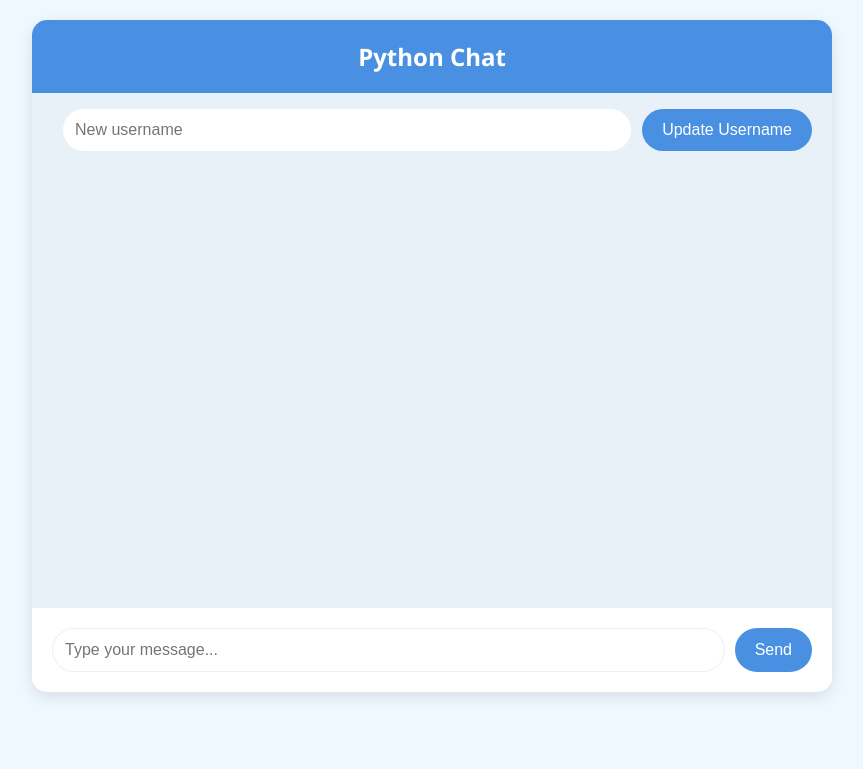
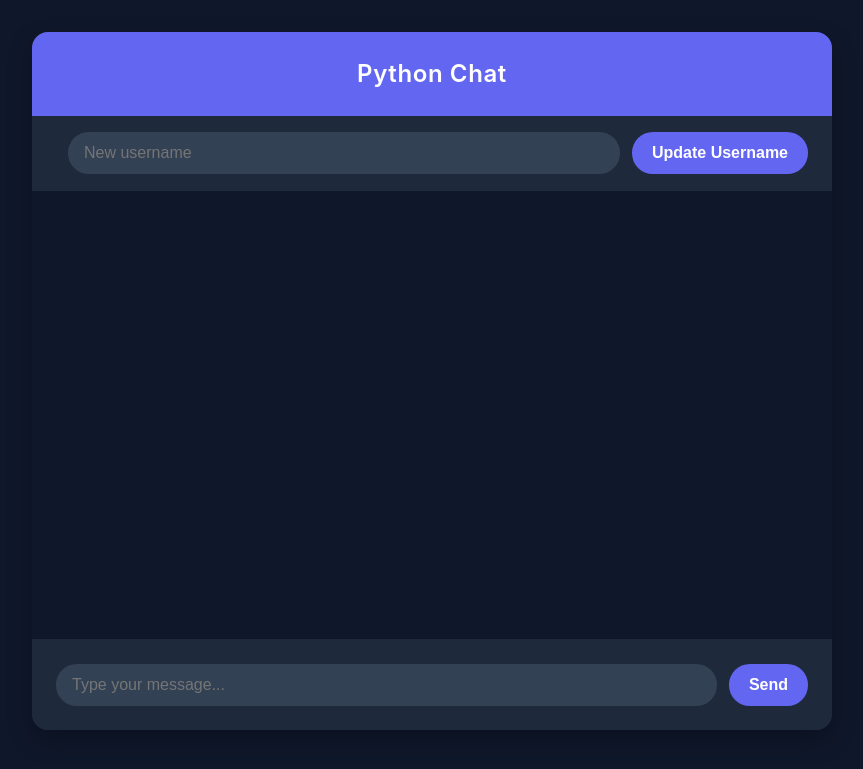
Before and after one commit to BlackShark404/python-chat, a Flask app: page / in a window 1280 px wide. Shown: the top 769 px of the page, without its empty margins (208-1071 px from the left). Run offline with Flask 3, Linux system fonts and the light colour scheme; some libraries are stand-ins or nearby versions.

Commit message:
Updated the UI to dark theme and added some animation

```diff
--- a/templates/index.html
+++ b/templates/index.html
@@ -4,101 +4,152 @@
     <meta charset="UTF-8" />
     <meta name="viewport" content="width=device-width, initial-scale=1.0" />
     <title>Python Chat App</title>
+
     <script
       src="https://cdnjs.cloudflare.com/ajax/libs/socket.io/4.7.5/socket.io.js"
       integrity="sha512-luMnTJZ7oEchNDZAtQhgjomP1eZefnl82ruTH/3Oj/Yu5qYtwL7+dVRccACS/Snp1lFXq188XFipHKYE75IaQQ=="
       crossorigin="anonymous"
       referrerpolicy="no-referrer"
     ></script>
-
     <style>
       :root {
-        --primary-color: #4a90e2;
-        --primary-light: #5da8ff;
-        --primary-dark: #3a7cbd;
-        --secondary-color: #e8f1f8;
-        --text-color: #2c3e50;
-        --bg-color: #f0f8ff;
-        --message-bg: #e1eeff;
-        --system-message-color: #8fa4b8;
+        --primary-color: #6366f1;
+        --primary-light: #818cf8;
+        --primary-dark: #4f46e5;
+        --secondary-color: #1e293b;
+        --text-color: #e2e8f0;
+        --bg-color: #0f172a;
+        --message-bg: #1e293b;
+        --system-message-color: #94a3b8;
+        --input-bg: #334155;
+        --shadow-color: rgba(0, 0, 0, 0.25);
+        --transition-speed: 0.3s;
       }
 
       body {
-        font-family: "Segoe UI", Tahoma, Geneva, Verdana, sans-serif;
+        font-family: "Inter", -apple-system, BlinkMacSystemFont, "Segoe UI",
+          Roboto, Oxygen, Ubuntu, Cantarell, "Open Sans", "Helvetica Neue",
+          sans-serif;
         margin: 0;
         padding: 0;
         background-color: var(--bg-color);
         color: var(--text-color);
+        line-height: 1.5;
       }
 
       .chat-container {
         max-width: 800px;
-        margin: 20px auto;
-        background-color: white;
-        border-radius: 15px;
-        box-shadow: 0 5px 15px rgba(0, 0, 0, 0.1);
+        margin: 2rem auto;
+        background-color: var(--secondary-color);
+        border-radius: 1rem;
+        box-shadow: 0 10px 25px var(--shadow-color);
         overflow: hidden;
+        animation: fadeIn 1.3s ease-out;
+      }
+
+      @keyframes fadeIn {
+        from {
+          opacity: 0;
+          transform: translateY(20px);
+        }
+        to {
+          opacity: 1;
+          transform: translateY(0);
+        }
       }
 
       .chat-header {
         background-color: var(--primary-color);
         color: white;
-        padding: 20px;
+        padding: 1.5rem;
         text-align: center;
-        font-size: 24px;
-        font-weight: bold;
+        font-size: 1.5rem;
+        font-weight: 600;
+        letter-spacing: 0.025em;
+        box-shadow: 0 2px 4px var(--shadow-color);
       }
 
       .chat-messages {
         height: 400px;
         overflow-y: auto;
-        padding: 20px;
-        background-color: var(--secondary-color);
+        padding: 1.5rem;
+        background-color: var(--bg-color);
       }
 
       .message {
-        margin-bottom: 15px;
+        margin-bottom: 1rem;
         display: flex;
         align-items: flex-start;
+        animation: messageSlide 0.3s ease-out;
+      }
+
+      @keyframes messageSlide {
+        from {
+          opacity: 0;
+          transform: translateY(10px);
+        }
+        to {
+          opacity: 1;
+          transform: translateY(0);
+        }
       }
 
       .message img {
         width: 40px;
         height: 40px;
         border-radius: 50%;
-        margin-right: 10px;
-        border: 2px solid var(--primary-color);
+        margin-right: 0.75rem;
+        border: 2px solid var(--primary-light);
+        transition: transform var(--transition-speed);
+      }
+
+      .message img:hover {
+        transform: scale(1.1);
       }
 
       .message-content {
         background-color: var(--message-bg);
-        padding: 12px;
-        border-radius: 18px;
+        padding: 0.75rem 1rem;
+        border-radius: 1rem;
         max-width: 70%;
-        box-shadow: 0 2px 5px rgba(0, 0, 0, 0.05);
+        box-shadow: 0 2px 5px var(--shadow-color);
+        transition: box-shadow var(--transition-speed);
+      }
+
+      .message-content:hover {
+        box-shadow: 0 4px 10px var(--shadow-color);
       }
 
       .message-username {
-        font-weight: bold;
-        margin-bottom: 5px;
-        color: var(--primary-dark);
+        font-weight: 600;
+        margin-bottom: 0.25rem;
+        color: var(--primary-light);
       }
 
       .chat-input {
         display: flex;
-        padding: 20px;
-        background-color: white;
-        border-top: 1px solid var(--secondary-color);
+        padding: 1.5rem;
+        background-color: var(--secondary-color);
+        border-top: 1px solid var(--message-bg);
       }
 
       #message-input,
       #username-input {
         flex-grow: 1;
-        padding: 12px;
-        border: 1px solid var(--secondary-color);
-        border-radius: 25px;
-        margin-right: 10px;
-        font-size: 16px;
+        padding: 0.75rem 1rem;
+        border: none;
+        border-radius: 1.3rem;
+        margin-right: 0.75rem;
+        font-size: 1rem;
+        background-color: var(--input-bg);
+        color: var(--text-color);
+        transition: box-shadow var(--transition-speed);
+      }
+
+      #message-input:focus,
+      #username-input:focus {
+        outline: none;
+        box-shadow: 0 0 0 2px var(--primary-light);
       }
 
       #send-button,
@@ -106,36 +157,46 @@
         background-color: var(--primary-color);
         color: white;
         border: none;
-        padding: 12px 20px;
-        border-radius: 25px;
+        padding: 0.75rem 1.25rem;
+        border-radius: 1.3rem;
         cursor: pointer;
-        font-size: 16px;
-        transition: background-color 0.3s ease;
+        font-size: 1rem;
+        font-weight: 600;
+        transition: background-color var(--transition-speed),
+          transform var(--transition-speed);
       }
 
       #send-button:hover,
       #update-username-button:hover {
         background-color: var(--primary-dark);
+        transform: translateY(-2px);
+      }
+
+      #send-button:active,
+      #update-username-button:active {
+        transform: translateY(0);
       }
 
       .username-container {
         display: flex;
-        padding: 15px 20px;
+        padding: 1rem 1.5rem;
         background-color: var(--secondary-color);
         align-items: center;
+        border-bottom: 1px solid var(--message-bg);
       }
 
       #current-username {
-        margin-right: 10px;
-        font-weight: bold;
-        color: var(--primary-dark);
+        margin-right: 0.75rem;
+        font-weight: 600;
+        color: var(--primary-light);
       }
 
       .system-message {
         text-align: center;
         font-style: italic;
         color: var(--system-message-color);
-        margin: 10px 0;
+        margin: 0.75rem 0;
+        animation: fadeIn 1.3s ease-out;
       }
 
       .message.sent {
@@ -145,7 +206,7 @@
       .message.sent .message-content {
         background-color: var(--primary-color);
         color: white;
-        margin-left: 10px;
+        margin-left: 0.75rem;
         margin-right: 0;
       }
 
@@ -156,7 +217,56 @@
 
       .message.sent img {
         margin-right: 0;
-        margin-left: 10px;
+        margin-left: 0.75rem;
+      }
+
+      /* Scrollbar Styling */
+      .chat-messages::-webkit-scrollbar {
+        width: 8px;
+      }
+
+      .chat-messages::-webkit-scrollbar-track {
+        background: var(--bg-color);
+      }
+
+      .chat-messages::-webkit-scrollbar-thumb {
+        background-color: var(--primary-color);
+        border-radius: 20px;
+        border: 2px solid var(--bg-color);
+      }
+
+      /* Responsive Design */
+      @media (max-width: 640px) {
+        .chat-container {
+          margin: 1rem;
+          border-radius: 1.3rem;
+        }
+
+        .chat-header {
+          font-size: 1.25rem;
+          padding: 1rem;
+        }
+
+        .chat-messages {
+          height: 350px;
+          padding: 1rem;
+        }
+
+        .message-content {
+          max-width: 85%;
+        }
+
+        .chat-input {
+          padding: 1rem;
+        }
+
+        #message-input,
+        #username-input,
+        #send-button,
+        #update-username-button {
+          font-size: 0.875rem;
+          padding: 0.625rem 1rem;
+        }
       }
     </style>
   </head>
@@ -180,6 +290,7 @@
     </div>
 
     <script>
+      // JavaScript code remains the same as in the original file
       const socket = io();
       const chatMessages = document.getElementById("chat-messages");
       const messageInput = document.getElementById("message-input");
--- a/wsgi.py
+++ b/wsgi.py
@@ -1,6 +1,6 @@
 from app import app, socketio
 
 if __name__ == "__main__":
-    socketio.run(app)
+    socketio.run(app, debug=True)
 
 # Gunicorn and WSGI (Web Server Gateway Interface) are both components used in deploying and serving Python web applications, particularly those built with web frameworks like Flask and Django.
```
